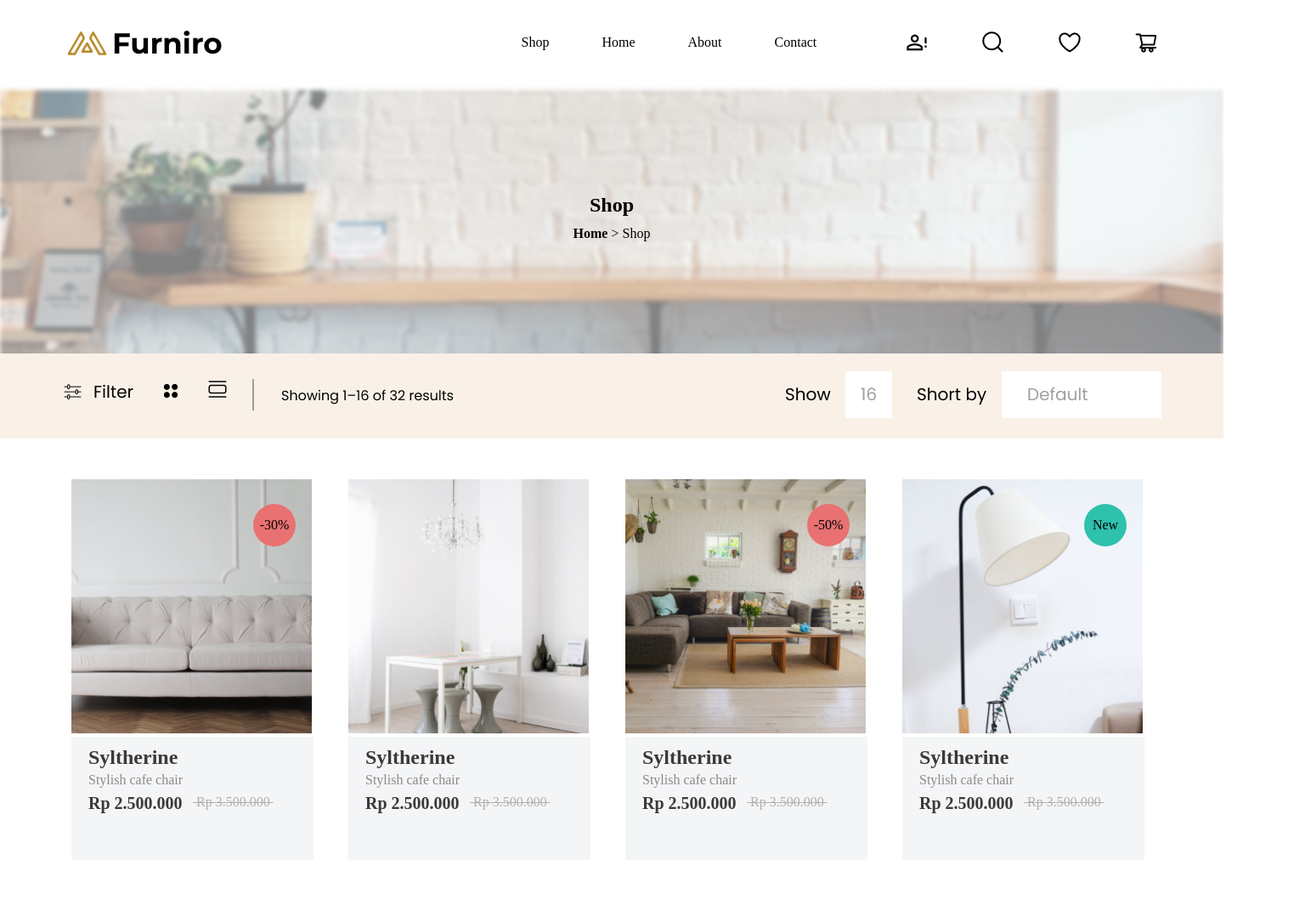
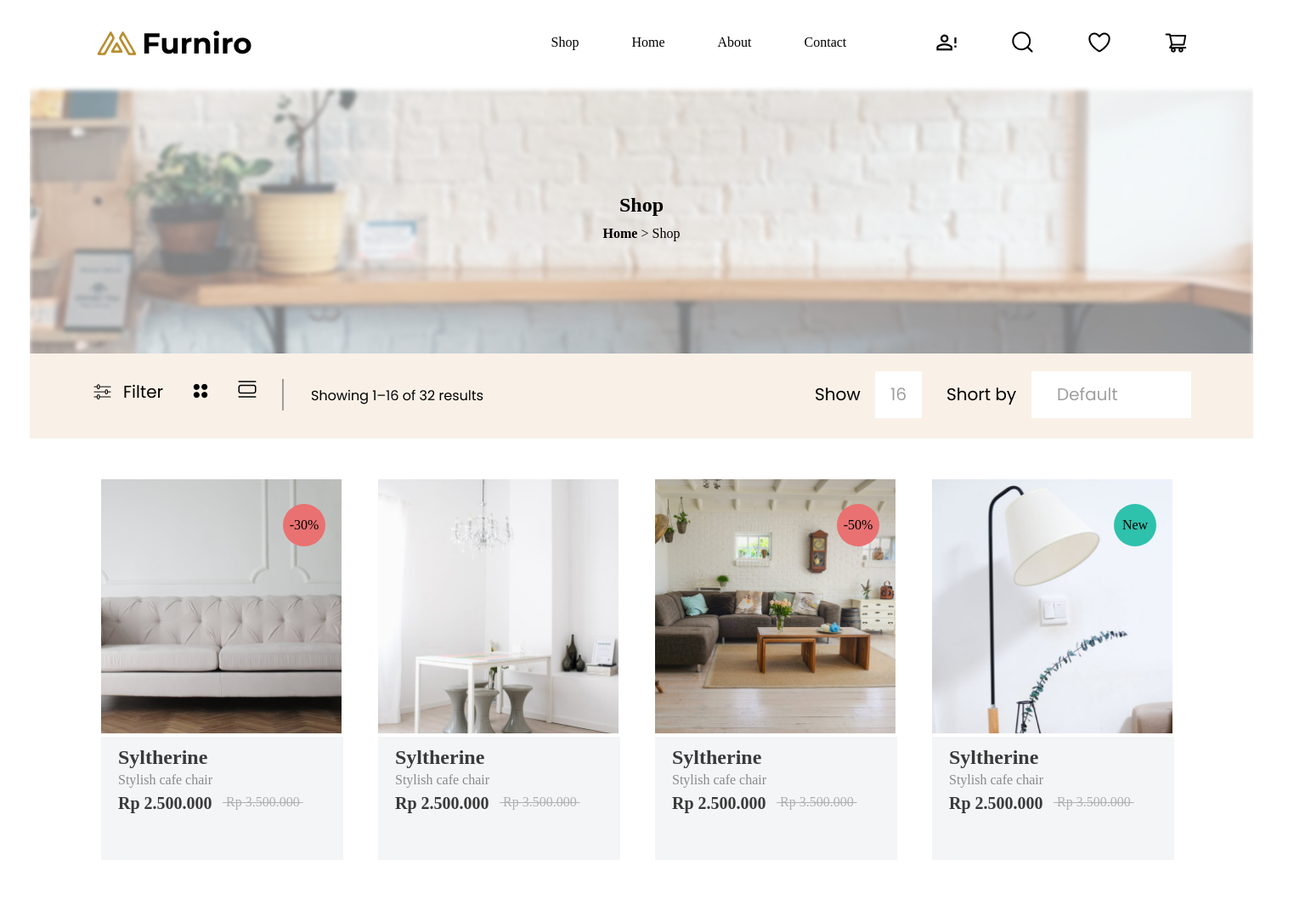
Before and after one commit to PVmayur/mvpcreation1, a plain HTML site: page shop.html in a window 1536 px wide. Shown: the top 1065 px of the page at 85% size. Drawn offline with Linux system fonts and the light colour scheme.

Commit message:
Update shop.css

```diff
--- a/shop.css
+++ b/shop.css
@@ -502,3 +502,9 @@ html{
       transform: translateX(82px);
   }
 }
+@media (min-width:1425px) and (max-width:4000px) {
+  body {
+      position: relative;
+      transform: translateX(35px);
+  }
+}
```
